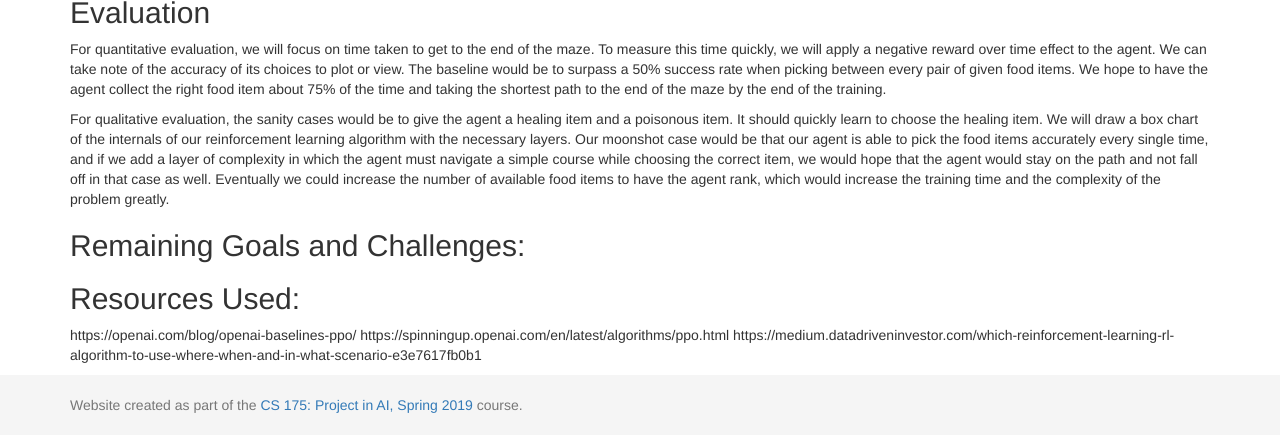
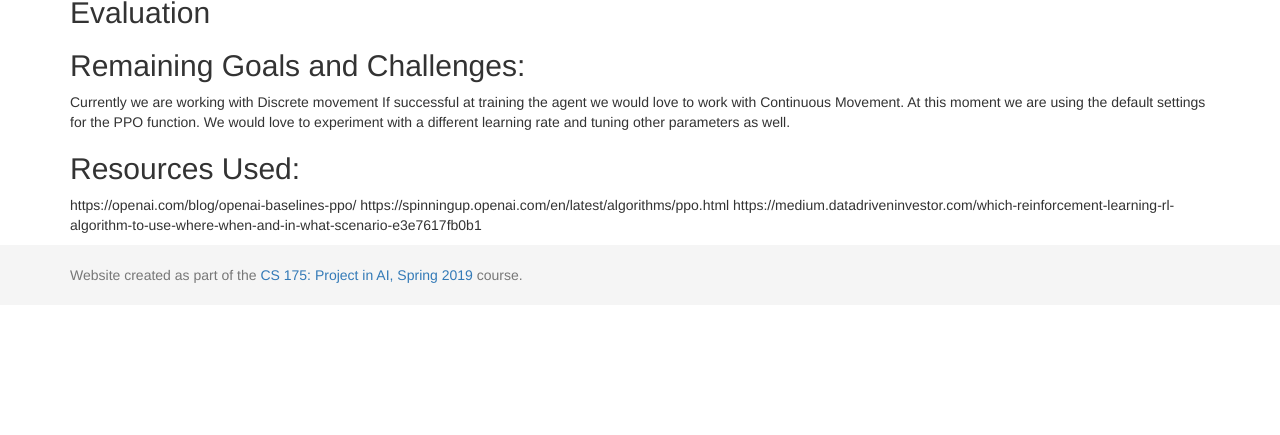
Before and after one commit to briandle00/MalmoRunner, a Jekyll site: the page built from docs/status.md, in a window 1280 px wide and 900 px high, scrolled down 584 px, cut to the strip 465-900 px from the top of the window. Built offline with Jekyll 4.4.1, drawn with Linux system fonts in a browser that asks for light colours; after the commit the page ends 1354 px from its top, so only the background shows below that.

Commit message:
Update status.md

```diff
--- a/docs/status.md
+++ b/docs/status.md
@@ -4,7 +4,6 @@ title:  Status
 ---
 ## Summary
 Our agent's environment is set up as a survival course in Minecraft using the Malmo platform with a start point and end point. Agent learns how to navigate a maze which is covered with many magma tiles and food items. There are many food items distributed in the maze available for collection and consumption. Some our poisonous and some add health. We want our agent to be able to learn saturation values of various food items available to it. This is a hidden value that determines how long a food is able to keep a player full for, even beyond the regular displayed hunger bar. Our end goal for the agent is to be able to navigate the fastest path to the end in full health.
-
 
 
 ## Approach:
@@ -16,11 +15,10 @@ Our current Algorithm:
 
 
 ## Evaluation
-For quantitative evaluation, we will focus on time taken to get to the end of the maze. To measure this time quickly, we will apply a negative reward over time effect to the agent. We can take note of the accuracy of its choices to plot or view. The baseline would be to surpass a 50% success rate when picking between every pair of given food items. We hope to have the agent collect the right food item about 75% of the time and taking the shortest path to the end of the maze by the end of the training.
 
-For qualitative evaluation, the sanity cases would be to give the agent a healing item and a poisonous item. It should quickly learn to choose the healing item. We will draw a box chart of the internals of our reinforcement learning algorithm with the necessary layers. Our moonshot case would be that our agent is able to pick the food items accurately every single time, and if we add a layer of complexity in which the agent must navigate a simple course while choosing the correct item, we would hope that the agent would stay on the path and not fall off in that case as well. Eventually we could increase the number of available food items to have the agent rank, which would increase the training time and the complexity of the problem greatly.
 
 ## Remaining Goals and Challenges:
+Currently we are working with Discrete movement If successful at training the agent we would love to work with Continuous Movement. At this moment we are using the default settings for the PPO function. We would love to experiment with a different learning rate and tuning other parameters as well.
 
 ## Resources Used:
 https://openai.com/blog/openai-baselines-ppo/
```
